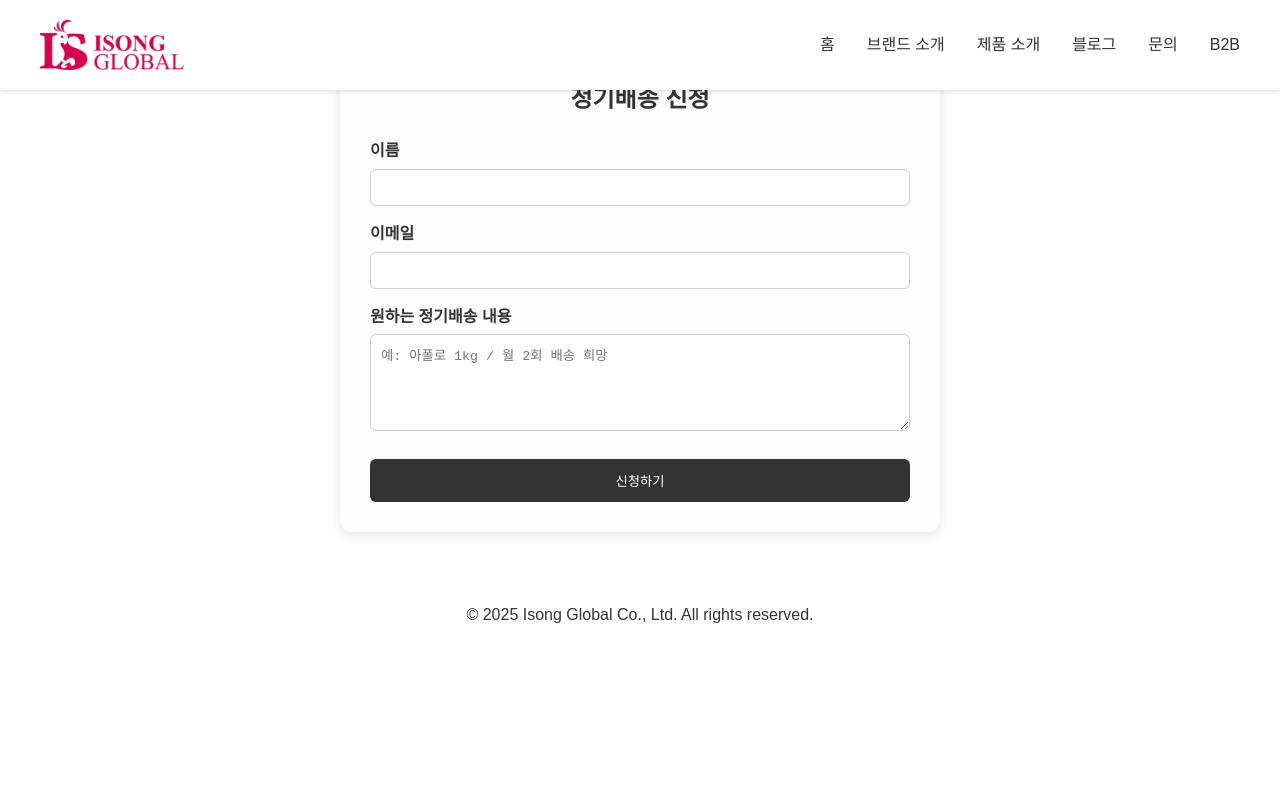
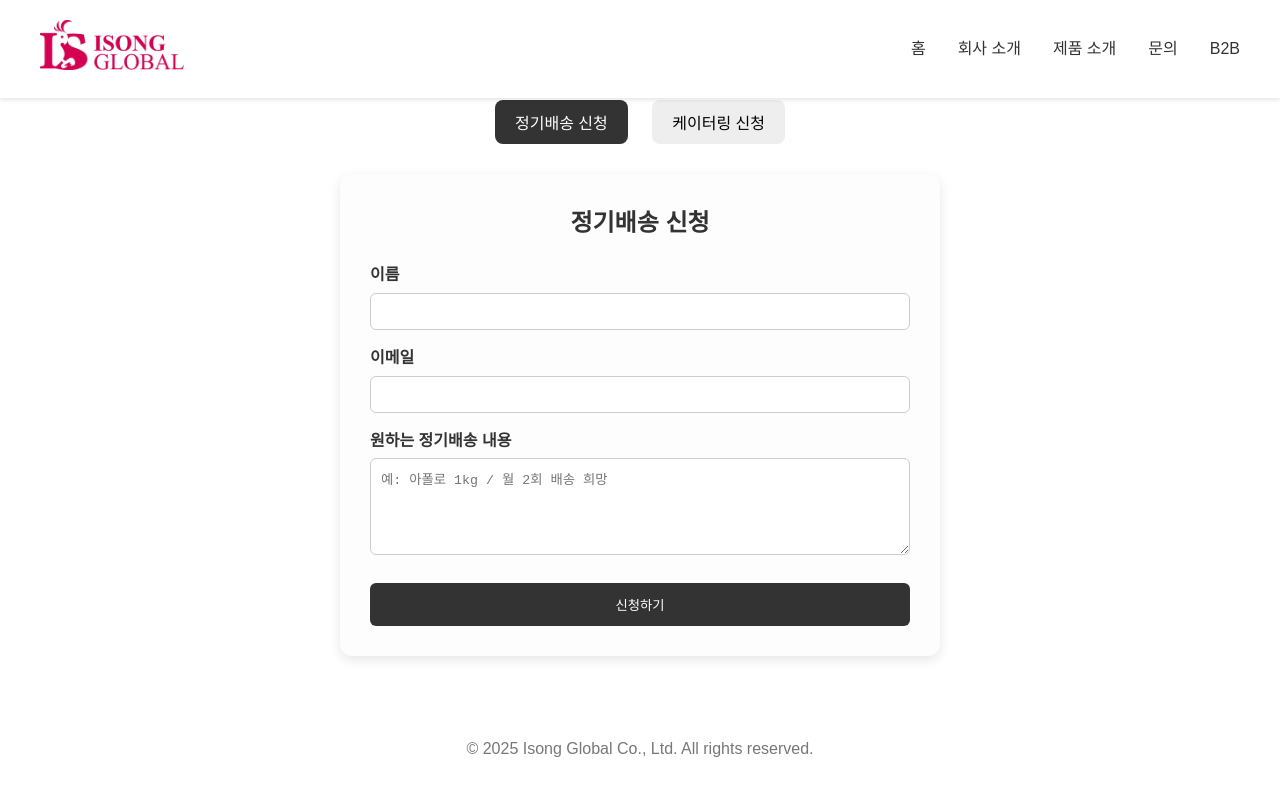
Before and after one commit to onapond/isonglobal, a plain HTML site: page contact.html in a window 1280 px wide. Drawn offline with Linux system fonts and the light colour scheme.

Commit message:
Update contact.html

```diff
--- a/contact.html
+++ b/contact.html
@@ -3,16 +3,75 @@
 <head>
   <meta charset="UTF-8">
   <meta name="viewport" content="width=device-width, initial-scale=1.0">
-  <title>정기배송 신청 | 이송글로벌</title>
+  <title>신청 폼 | 이송글로벌</title>
   <link rel="stylesheet" href="css/style.css">
   <style>
+    * { margin: 0; padding: 0; box-sizing: border-box; }
+    body {
+      font-family: 'Noto Sans KR', sans-serif;
+      padding: 100px 20px 40px;
+    }
+
+    /* 헤더 */
+    header {
+      display: flex;
+      align-items: center;
+      justify-content: space-between;
+      padding: 20px 40px;
+      background: #fff;
+      position: fixed;
+      top: 0;
+      left: 0;
+      right: 0;
+      z-index: 1000;
+      box-shadow: 0 2px 4px rgba(0,0,0,0.1);
+    }
+    header .logo img {
+      height: 50px;
+    }
+    nav ul {
+      display: flex;
+      gap: 2rem;
+      list-style: none;
+    }
+    nav a {
+      text-decoration: none;
+      color: #333;
+      font-weight: 500;
+      font-size: 1rem;
+    }
+
+    /* 버튼 탭 */
+    .toggle-buttons {
+      text-align: center;
+      margin-bottom: 30px;
+    }
+    .toggle-buttons button {
+      padding: 10px 20px;
+      margin: 0 10px;
+      font-size: 1rem;
+      background: #eee;
+      border: none;
+      border-radius: 8px;
+      cursor: pointer;
+    }
+    .toggle-buttons button.active {
+      background: #333;
+      color: #fff;
+    }
+
+    /* 폼 영역 */
     .form-container {
       max-width: 600px;
-      margin: 50px auto;
+      margin: 0 auto 50px;
       padding: 30px;
       background: #fdfdfd;
       box-shadow: 0 4px 12px rgba(0,0,0,0.1);
       border-radius: 12px;
+      display: none;
+    }
+    .form-container.active {
+      display: block;
     }
     .form-container h2 {
       text-align: center;
@@ -31,7 +90,7 @@
       border-radius: 6px;
       border: 1px solid #ccc;
     }
-    .form-container button {
+    .form-container button[type="submit"] {
       margin-top: 20px;
       width: 100%;
       padding: 12px;
@@ -44,25 +103,34 @@
   </style>
 </head>
 <body>
+
+  <!-- ⬆️ 네비게이션 바 복원 -->
   <header>
-    <img src="images/logo.jpg" alt="이송글로벌 로고" style="height: 50px;">
+    <div class="logo">
+      <a href="index.html">
+        <img src="images/logo.jpg" alt="이송글로벌 로고">
+      </a>
+    </div>
     <nav>
-  <button class="hamburger" onclick="document.querySelector('nav ul').classList.toggle('active')">☰</button>
       <ul>
         <li><a href="index.html">홈</a></li>
-    <li><a href="about.html">브랜드 소개</a></li>
+        <li><a href="about.html">회사 소개</a></li>
         <li><a href="products.html">제품 소개</a></li>
-    <!-- <li><a href="shop.html">쇼핑</a></li> -->
-    <li><a href="blog.html">블로그</a></li>
+
         <li><a href="contact.html">문의</a></li>
         <li><a href="b2b.html">B2B</a></li>
       </ul>
     </nav>
-
   </header>
 
-  <main>
-    <div class="form-container">
+  <!-- 버튼 탭 -->
+  <div class="toggle-buttons">
+    <button id="btn-subscription" class="active">정기배송 신청</button>
+    <button id="btn-catering">케이터링 신청</button>
+  </div>
+
+  <!-- 정기배송 신청 폼 -->
+  <div id="form-subscription" class="form-container active">
     <h2>정기배송 신청</h2>
     <form action="https://formspree.io/f/mblgvker" method="POST">
       <label for="name">이름</label>
@@ -77,10 +145,51 @@
       <button type="submit">신청하기</button>
     </form>
   </div>
-  </main>
 
-  <footer>
-    <p style="text-align: center; padding: 20px;">© 2025 Isong Global Co., Ltd. All rights reserved.</p>
+  <!-- 케이터링 신청 폼 -->
+  <div id="form-catering" class="form-container">
+    <h2>케이터링 신청</h2>
+    <form action="https://formspree.io/f/mjvnlrkd" method="POST">
+      <label for="catering-name">이름</label>
+      <input type="text" id="catering-name" name="name" required>
+
+      <label for="catering-email">이메일</label>
+      <input type="email" id="catering-email" name="email" required>
+
+      <label for="catering-date">행사 날짜</label>
+      <input type="date" id="catering-date" name="date" required>
+
+      <label for="catering-message">요청 사항</label>
+      <textarea id="catering-message" name="message" rows="5" placeholder="예: 30명 규모 / 핸드드립 2시간 운영 / 1인당 1잔"></textarea>
+
+      <button type="submit">케이터링 신청</button>
+    </form>
+  </div>
+
+  <footer style="text-align:center; padding:30px; color:#777;">
+    © 2025 Isong Global Co., Ltd. All rights reserved.
   </footer>
+
+  <script>
+    const btnSubscription = document.getElementById('btn-subscription');
+    const btnCatering = document.getElementById('btn-catering');
+    const formSubscription = document.getElementById('form-subscription');
+    const formCatering = document.getElementById('form-catering');
+
+    btnSubscription.addEventListener('click', () => {
+      btnSubscription.classList.add('active');
+      btnCatering.classList.remove('active');
+      formSubscription.classList.add('active');
+      formCatering.classList.remove('active');
+    });
+
+    btnCatering.addEventListener('click', () => {
+      btnCatering.classList.add('active');
+      btnSubscription.classList.remove('active');
+      formCatering.classList.add('active');
+      formSubscription.classList.remove('active');
+    });
+  </script>
+
 </body>
 </html>
```
Lines whose indentation alone changed are shown as unchanged.
